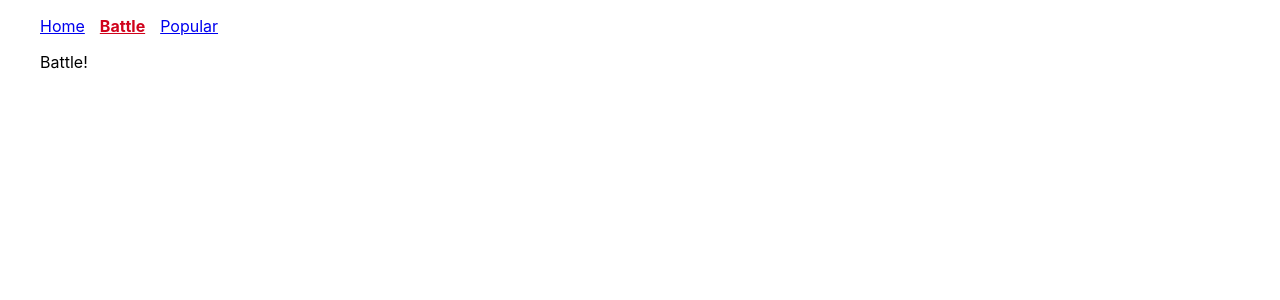
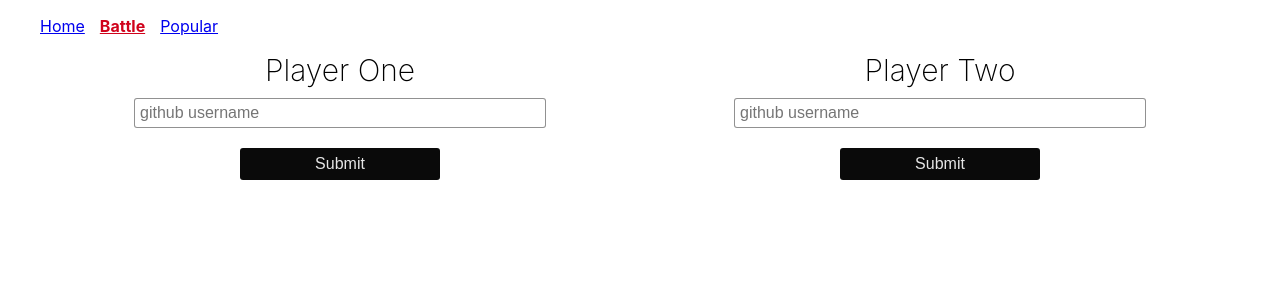
Before and after one commit to 0xSalman/react-github-battle, a React app: page /battle in a window 1280 px wide. Shown: the top 300 px of the page. Built offline with nearby package versions, Linux system fonts and the light colour scheme.

Commit message:
Completed battle page: compare popularity of two github users

```diff
--- a/src/app/App.tsx
+++ b/src/app/App.tsx
@@ -4,6 +4,7 @@ import {Popular} from './popular';
 import {Nav} from './Nav';
 import {Home} from './Home';
 import {Battle} from './battle';
+import {Results} from './battle/Results';
 
 export class App extends React.Component<any, undefined> {
 
@@ -15,6 +16,7 @@ export class App extends React.Component<any, undefined> {
           <Switch>
             <Route exact path='/' component={Home}/>
             <Route exact path='/battle' component={Battle}/>
+            <Route path='/battle/results' component={Results}/>
             <Route path='/popular' component={Popular}/>
             <Route render={
               () => {
--- a/src/app/battle/Index.tsx
+++ b/src/app/battle/Index.tsx
@@ -1,10 +1,87 @@
 import React from 'react';
+import {PlayerInput} from './PlayerInput';
+import {PlayerPreview} from './PlayerPreview';
+import {Link} from 'react-router-dom';
 
-export class Battle extends React.Component<any, undefined> {
+interface BattleState {
+  playerOneName: string,
+  playerTwoName: string,
+  playerOneImage: string | null,
+  playerTwoImage: string | null,
+}
+
+export class Battle extends React.Component<any, BattleState> {
+
+  constructor(props: any) {
+    super(props);
+
+    this.state = {
+      playerOneName: '',
+      playerTwoName: '',
+      playerOneImage: null,
+      playerTwoImage: null,
+    }
+  }
+
+  handleSubmit = (id: string, username: string) => {
+    this.setState(() => {
+      const img = username ? `https://github.com/${username}.png?size=200` : null;
+      return {...this.state, [id + 'Name']: username, [id + 'Image']: img};
+    });
+  };
+
+  handleReset = (id: string) => {
+    this.handleSubmit(id, '');
+  };
 
   render() {
+
+    const {playerOneName, playerTwoName, playerOneImage, playerTwoImage} = this.state;
+
     return (
-      <div>Battle!</div>
+      <div>
+        <div className='row'>
+          {!playerOneName &&
+          <PlayerInput
+            id='playerOne'
+            label='Player One'
+            onSubmit={this.handleSubmit}
+          />}
+
+          {playerOneImage !== null &&
+          <PlayerPreview
+            avatar={playerOneImage}
+            username={playerOneName}
+            onReset={this.handleReset}
+            id='playerOne'
+          />}
+
+          {!playerTwoName &&
+          <PlayerInput
+            id='playerTwo'
+            label='Player Two'
+            onSubmit={this.handleSubmit}
+          />}
+
+          {playerTwoImage !== null &&
+          <PlayerPreview
+            avatar={playerTwoImage}
+            username={playerTwoName}
+            onReset={this.handleReset}
+            id='playerTwo'
+          />}
+        </div>
+
+        {playerOneImage && playerTwoImage &&
+        <Link
+          className='button'
+          to={{
+            pathname: this.props.match.url + '/results',
+            search: '?playerOneName=' + playerOneName + '&playerTwoName=' + playerTwoName
+          }}>
+          Battle
+        </Link>}
+      </div>
     );
   }
 }
--- /dev/null
+++ b/src/app/battle/PlayerInput.tsx
@@ -0,0 +1,57 @@
+import React from 'react';
+
+interface PlayerInputProps {
+  id: string,
+  label: string,
+  onSubmit: Function
+}
+
+interface PlayerInputState {
+  username: string
+}
+
+export class PlayerInput extends React.PureComponent<PlayerInputProps, PlayerInputState> {
+
+  constructor(props: PlayerInputProps) {
+    super(props);
+    this.state = {
+      username: ''
+    };
+  }
+
+  handleChange = (event: any) => {
+    this.setState({
+      username: event.target.value
+    });
+  };
+
+  handleSubmit = (event: any) => {
+    event.preventDefault();
+    this.props.onSubmit(this.props.id, this.state.username);
+  };
+
+  render() {
+
+    console.log('PlayerInput rendered');
+
+    return (
+      <form className='column' onSubmit={this.handleSubmit}>
+        <label className='header' htmlFor='username'>{this.props.label}</label>
+        <input
+          id='username'
+          placeholder='github username'
+          type='text'
+          value={this.state.username}
+          autoComplete='off'
+          onChange={this.handleChange}
+        />
+        <button
+          className='button'
+          type='submit'
+          disabled={!this.state.username}>
+          Submit
+        </button>
+      </form>
+    );
+  }
+}
--- /dev/null
+++ b/src/app/battle/PlayerPreview.tsx
@@ -0,0 +1,38 @@
+import React from 'react';
+
+interface PlayerPreviewProps {
+  id: string,
+  avatar: string,
+  username: string,
+  onReset: Function
+}
+
+export class PlayerPreview extends React.PureComponent<PlayerPreviewProps, undefined> {
+
+  onReset = () => {
+    this.props.onReset(this.props.id);
+  };
+
+  render() {
+
+    console.log('PlayerPreview rendered');
+
+    return (
+      <div>
+        <div className='column'>
+          <img
+            className='avatar'
+            src={this.props.avatar}
+            alt={'Avatar for ' + this.props.username}
+          />
+          <h2 className='username'>@{this.props.username}</h2>
+        </div>
+        <button
+          className='reset'
+          onClick={this.onReset}>
+          Reset
+        </button>
+      </div>
+    );
+  }
+}
--- /dev/null
+++ b/src/app/battle/Results.tsx
@@ -0,0 +1,10 @@
+import React from 'react';
+
+export class Results extends React.Component<any, undefined> {
+
+  render() {
+    return (
+      <div>Results!</div>
+    );
+  }
+}
--- a/src/app/popular/Index.tsx
+++ b/src/app/popular/Index.tsx
@@ -10,8 +10,8 @@ interface LanguageSate {
 
 export class Popular extends React.Component<any, LanguageSate> {
 
-  constructor(props: any, context: LanguageSate) {
-    super(props, context);
+  constructor(props: any) {
+    super(props);
 
     this.state = {
       selectedLanguage: 'All',
--- a/src/styles/index.css
+++ b/src/styles/index.css
@@ -92,3 +92,49 @@ li {
   flex-direction: column;
   align-items: center;
 }
+
+.row {
+  display: flex;
+  justify-content: space-around;
+}
+
+.column {
+  display: flex;
+  flex-direction: column;
+  width: 500px;
+  align-items: center;
+}
+
+.column input {
+  border-radius: 3px;
+  margin: 10px 0;
+  padding: 5px;
+  border: 1px solid rgba(0, 0, 0, 0.43);
+  font-size: 16px;
+  width: 80%;
+}
+
+.column label {
+  text-align: center;
+  font-size: 30px;
+  font-weight: 200;
+}
+
+.header {
+  text-align: center;
+  font-size: 30px;
+  font-weight: 200;
+}
+
+.reset {
+  border: none;
+  background: transparent;
+  color: #d0021b;
+  display: block;
+  width: 100%;
+  text-align: center;
+}
+
+.reset:hover {
+  cursor: pointer;
+}
```
